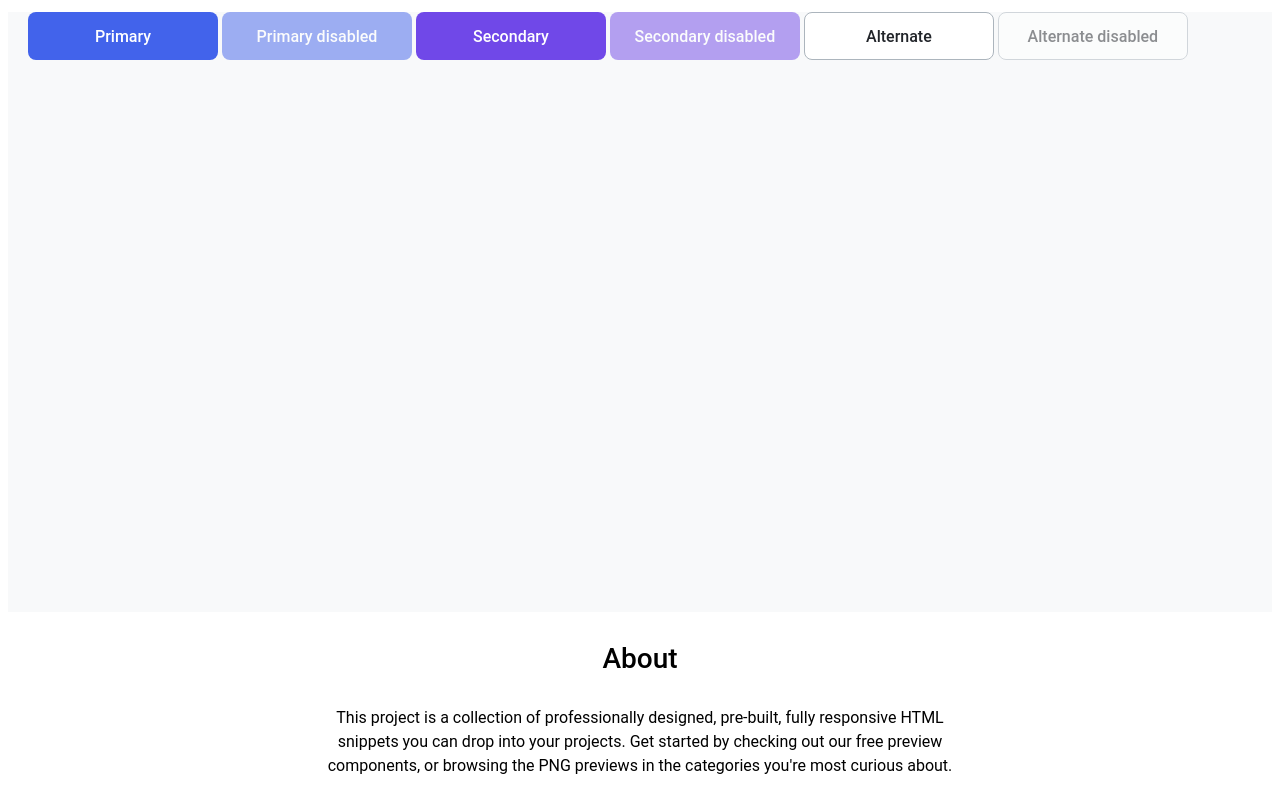
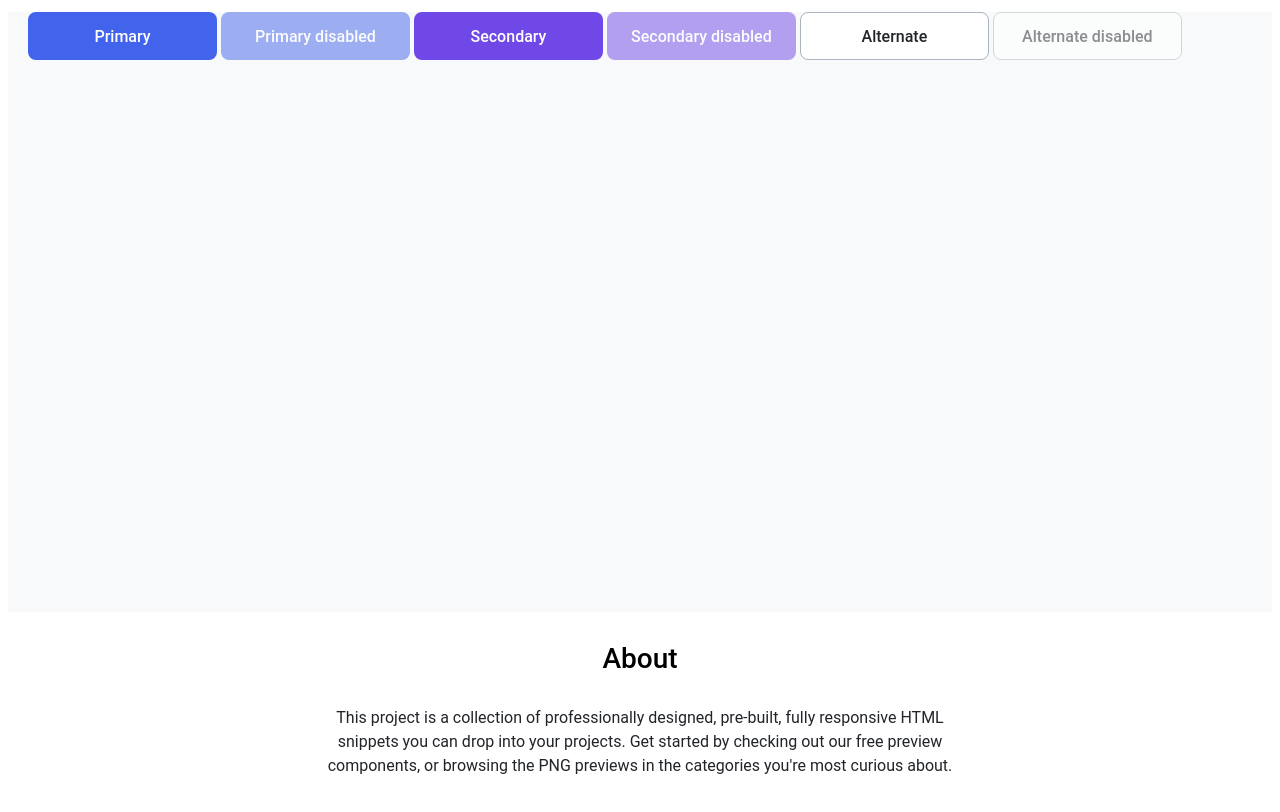
Before and after one commit to js-tasks-ru/htmlcss-20240216_akbashev-ar6, a website: page 03-lection1/01-button/index.html in a window 1280 px wide. Shown: the part 96-908 px from the top of the page. Drawn offline with Linux system fonts and the light colour scheme; a web font is replaced by a local one.

Commit message:
Исправление замечаний

```diff
--- a/03-lection1/01-button/button.css
+++ b/03-lection1/01-button/button.css
@@ -1,62 +1,53 @@
-.buttons__button {
+.button {
   font-family: Roboto;
   font-size: 16px;
   font-weight: 500;
-  line-height: 19px;
-  letter-spacing: 0em;
-  text-align: center;
-  width: 190px;
+  width: 189px;
   height: 48px;
+  padding: 8px;
   border: none;
   border-radius: 8px;
   cursor: pointer;
 }
 
-.buttons__button_primary {
+.button:disabled {
+  opacity: 50%;
+  cursor: default;
+  pointer-events: none;
+  user-select: none;
+}
+
+.button_primary {
   background-color: var(--primary);
   color: var(--white);
 }
 
-.buttons__button_primary:hover {
+.button_primary:hover {
   background-color: var(--primary-hover);
   transition: opacity 200ms ease-in-out, background-color 200ms ease-in-out;
 }
 
-.buttons__button_primary:disabled {
-  background-color: var(--primary);
-  opacity: 50%;
-  cursor: default;
-}
-
-.buttons__button_secondary {
+.button_secondary {
   background-color: var(--secondary);
   color: var(--white);
 }
 
-.buttons__button_secondary:hover {
+.button_secondary:hover {
   background-color: var(--secondary-hover);
   transition: opacity 200ms ease-in-out, background-color 200ms ease-in-out;
 }
 
-.buttons__button_secondary:disabled {
-  background-color: var(--secondary);
-  opacity: 50%;
-  cursor: default;
-}
-
-.buttons__button_alternate {
+.button_alternate {
   background-color: var(--white);
   border: 1px solid var(--grey-3);
   color: var(--black);
 }
 
-.buttons__button_alternate:hover {
+.button_alternate:hover {
   border: 1px solid var(--black);
   transition: opacity 200ms ease-in-out, border 200ms ease-in-out;
 }
 
-.buttons__button_alternate:disabled {
+.button_alternate:disabled {
   border: 1px solid var(--grey-3);
-  opacity: 50%;
-  cursor: default;
 }
--- a/03-lection1/01-button/index.html
+++ b/03-lection1/01-button/index.html
@@ -20,12 +20,12 @@
             <main class='preview'>
                 <div class="container">
                     <div class='buttons'>
-                        <button class='buttons__button buttons__button_primary'>Primary</button>
-                        <button class='buttons__button buttons__button_primary' disabled>Primary disabled</button>
-                        <button class='buttons__button buttons__button_secondary'>Secondary</button>
-                        <button class='buttons__button buttons__button_secondary' disabled>Secondary disabled</button>
-                        <button class='buttons__button buttons__button_alternate'>Alternate</button>
-                        <button class='buttons__button buttons__button_alternate' disabled>Alternate disabled</button>
+                        <button class='button button_primary'>Primary</button>
+                        <button class='button button_primary' disabled>Primary disabled</button>
+                        <button class='button button_secondary'>Secondary</button>
+                        <button class='button button_secondary' disabled>Secondary disabled</button>
+                        <button class='button button_alternate'>Alternate</button>
+                        <button class='button button_alternate' disabled>Alternate disabled</button>
                     </div>
                 </div>
             </main>
--- a/components/container/container.css
+++ b/components/container/container.css
@@ -1,5 +1,6 @@
 .container {
   max-width: 1440px;
+  box-sizing: border-box;
   margin: 0 auto;
   padding: 0 20px;
 }
--- a/components/footer/footer.css
+++ b/components/footer/footer.css
@@ -1,7 +1,6 @@
 .footer {
   background-color: var(--white);
   width: var(--page-width);
-  height: 200px;
 }
 
 .footer__title {
@@ -14,9 +13,8 @@
 }
 
 .footer__text {
-  width: 640px;
-  height: 96px;
-  color: --black;
+  max-width: 640px;
+  color: var(--black);
   font-size: 16px;
   font-weight: 400;
   line-height: 24px;
```
